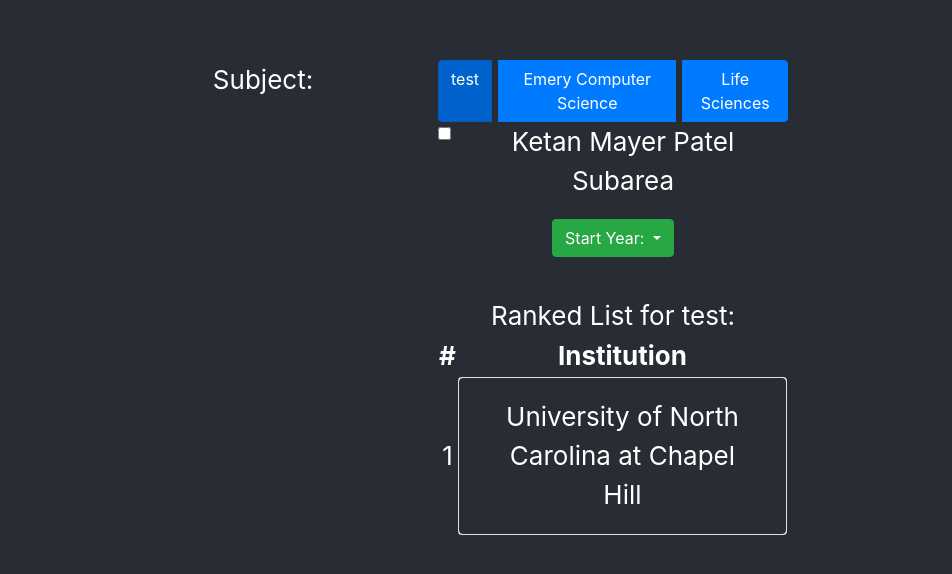
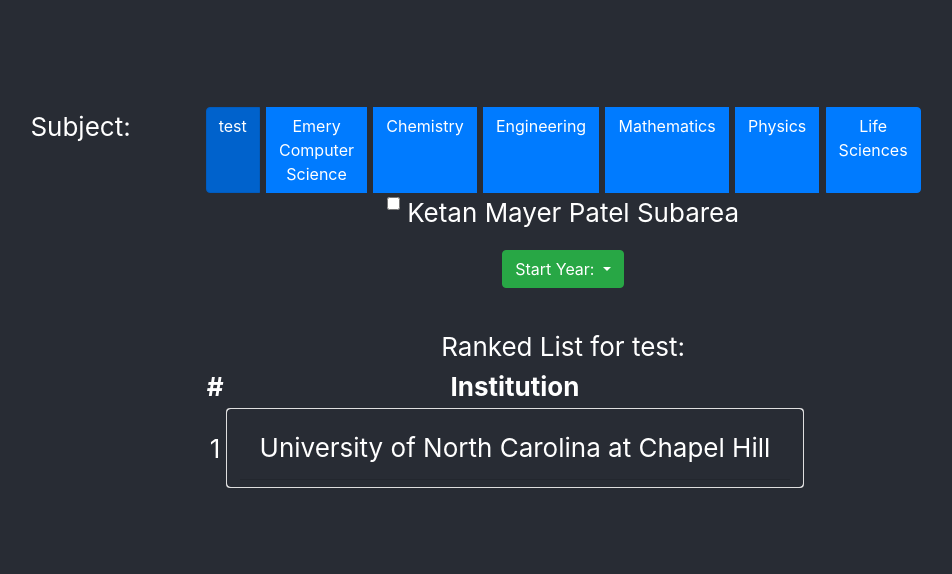
Before and after one commit to AlanChen4/StemRanked, a React (Create React App) app: page / in a window 1280 px wide. Shown: the part 102-676 px from the top of the page, without its empty margins (202-1154 px from the left). Built offline with nearby package versions, Linux system fonts and the light colour scheme.

Commit message:
Added Chemistry, Engineering, Mathematics, Physics, and changed Life Sciences subject and subject areas.

```diff
--- a/src/components/RankingInputForm.js
+++ b/src/components/RankingInputForm.js
@@ -27,6 +27,7 @@ function RankingInputForm() {
 
   const onSubjectChange = (event) => {
     setSelectedSubject(event.currentTarget.value);
+    console.log('Subject selected', event.currentTarget.value);
     setLoadingDataStatus(true);
   }
   function yearBlank(startYr) {
@@ -91,6 +92,22 @@ function RankingInputForm() {
           &nbsp;
           <ToggleButton value="Emery Computer Science" onChange={onSubjectChange}>
             Emery Computer Science
+          </ToggleButton>
+          &nbsp;
+          <ToggleButton value="Chemistry" onChange={onSubjectChange}>
+            Chemistry
+          </ToggleButton>
+          &nbsp;
+          <ToggleButton value="Engineering" onChange={onSubjectChange}>
+            Engineering
+          </ToggleButton>
+          &nbsp;
+          <ToggleButton value="Mathematics" onChange={onSubjectChange}>
+            Mathematics
+          </ToggleButton>
+          &nbsp;
+          <ToggleButton value="Physics" onChange={onSubjectChange}>
+            Physics
           </ToggleButton>
           &nbsp;
           <ToggleButton value="Life Sciences" onChange={onSubjectChange}>
--- a/src/constants.js
+++ b/src/constants.js
@@ -30,7 +30,57 @@ export const subjectAreaInfo = {
     'test': [
         ['Ketan Mayer Patel Subarea', 'foweifjewoifj']
     ],
+    'Chemistry': [
+        ['Analytical Chemistry', 'None'],
+        ['Electrochemistry', 'None'],
+        ['Inorganic Chemistry', 'None'],
+        ['Organic Chemistry', 'None'],
+        ['Physical and Theoretical Chemistry', 'None'],
+        ['Spectroscopy', 'None']
+    ],
+
+    'Engineering': [
+        ['Aerospace Engineering', 'None'],
+        ['Biomedical Engineering', 'None'],
+        ['Computational Mechanics', 'None'],
+        ['Control and Systems Engineering', 'None'],
+        ['Electrical, Electronics, and Computer Engineering', 'None'],
+        ['Industrial and Manufacturing Engineering', 'None'],
+        ['Mechanical Engineering', 'None'],
+
+    ],
+
+    'Mathematics': [
+        ['Algebra and Number Theory', 'None'],
+        ['Analysis', 'None'],
+        ['Applied Mathematics', 'None'],
+        ['Computational Mathematics', 'None'],
+        ['Geometry and Topology', 'None'],
+        ['Numerical Analysis', 'None'],
+        ['Statistics and Probability', 'None'],
+        ['Discrete Mathematics and Combinatorics', 'None']
+
+    ],
+
+    'Physics': [
+        ['Astronomy and Astrophysics', 'None'],
+        ['Atomic and Molecular Physics, and Optics', 'None'],
+        ['Condensed Matter Physics', 'None'],
+        ['Nuclear and High Energy Physics', 'None'],
+        ['Surfaces and Interfaces', 'None']
+    ],
+
     'Life Sciences': [
-        ['okay', 'okay']
+        ['Biochemistry', 'None'],
+        ['Biophysics', 'None'],
+        ['Biotechnology', 'None'],
+        ['Cancer Research', 'None'],
+        ['Cell Biology', 'None'],
+        ['Developmental Biology', 'None'],
+        ['Genetics', 'None'],
+        ['Molecular Biology', 'None'],
+        ['Molecular Medicine', 'None'],
+        ['Physiology', 'None'],
+        ['Microbiology', 'None']
     ]
-  };
+};
```
